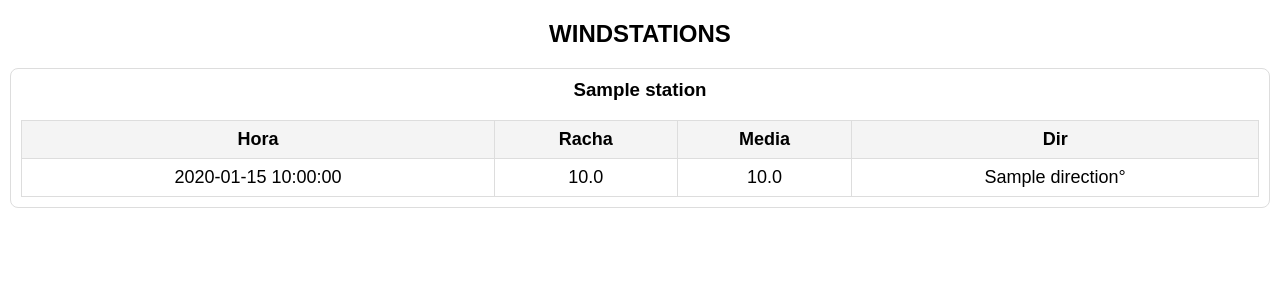
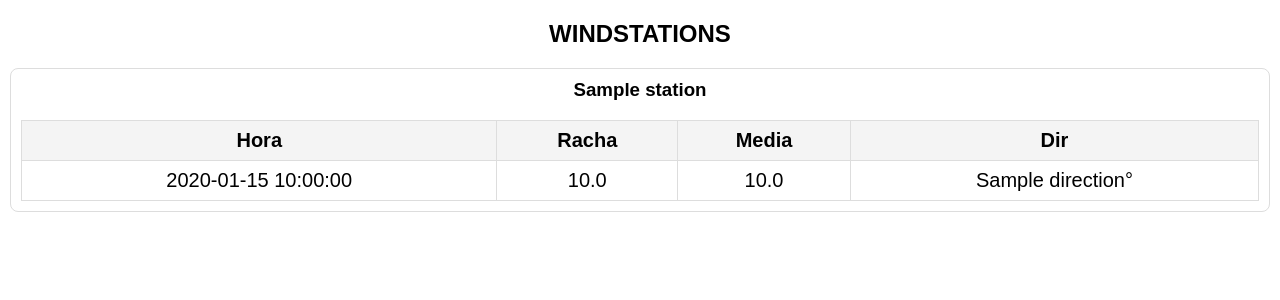
Before and after one commit to AAyani69/Windstations, a Flask app: template templates/index.html in a window 1280 px wide. Shown: the top 300 px of the page. Run offline with Flask 3, Linux system fonts and the light colour scheme; the template is opened without the code that fills it: most values are stand-ins (such as "Sample title", 1, 10 or a date in 2020).

Commit message:
Update grid gap and table font size
Increased gap between grid items and adjusted font size in the table.

```diff
--- a/templates/index.html
+++ b/templates/index.html
@@ -20,7 +20,7 @@
         .stations-grid {
             display: grid;
             grid-template-columns: repeat(auto-fit, minmax(380px, 1fr));
-            gap: 20px;
+            gap: 24px;
         }
 
         .station {
@@ -38,7 +38,7 @@
         table {
             border-collapse: collapse;
             width: 100%;
-            font-size: 18px;
+            font-size: 20px;
         }
 
         th, td {
@@ -95,12 +95,12 @@
 
             <td>{{ row.time }}</td>
 
+            <td class="{{ row.gust_color }}">
+                {{ "%.1f"|format(row.gust) }}
+            </td>
+
             <td class="{{ row.speed_color }}">
                 {{ "%.1f"|format(row.speed) }}
-            </td>
-
-            <td class="{{ row.gust_color }}">
-                {{ "%.1f"|format(row.gust) }}
             </td>
 
             <td class="{{ row.dir_color }} dir">
```
